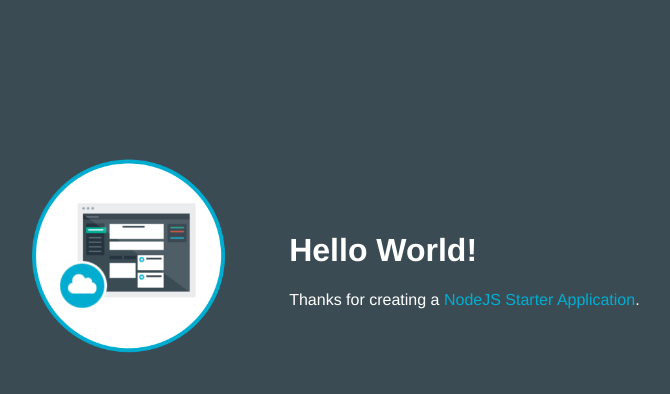
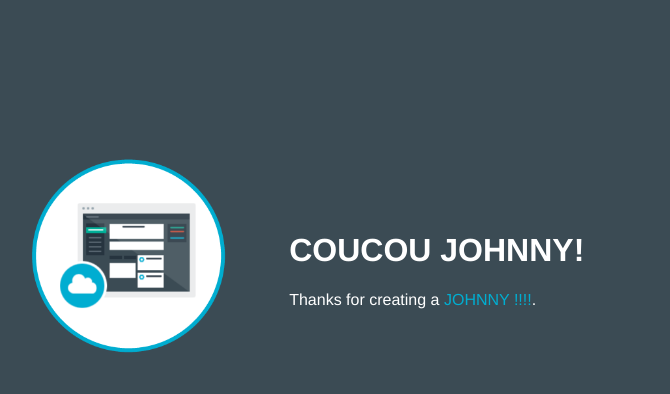
Before and after one commit to dsjohnny/todo-johnny, a website: page public/index.html in a window 1280 px wide. Shown: the whole page, without its empty margins (253-923 px from the left). Drawn offline with Linux system fonts and the light colour scheme.

Commit message:
updated title

```diff
--- a/manifest.yml
+++ b/manifest.yml
@@ -3,6 +3,7 @@ applications:
   memory: 256M
   instances: 1
   domain: mybluemix.net
+  buildpack: sdk-for-nodejs
   name: todo-johnny
   host: todo-johnny
   disk_quota: 1024M
--- a/public/index.html
+++ b/public/index.html
@@ -2,7 +2,7 @@
 <html>
 
   <head>
-    <title>NodeJS Starter Application</title>
+    <title>TEST JOHNNY</title>
     <meta charset="utf-8">
     <meta http-equiv="X-UA-Compatible" content="IE=edge">
     <meta name="viewport" content="width=device-width, initial-scale=1">
@@ -16,8 +16,8 @@
           <img class = "newappIcon" src="images/newapp-icon.png">
         </td>
         <td>
-          <h1 id="message">Hello World!</h1>
-          <p class='description'></p> Thanks for creating a <span class = "blue">NodeJS Starter Application</span>.
+          <h1 id="message">COUCOU JOHNNY!</h1>
+          <p class='description'></p> Thanks for creating a <span class = "blue">JOHNNY !!!!</span>.
         </td>
       </tr>
     </table>
```
